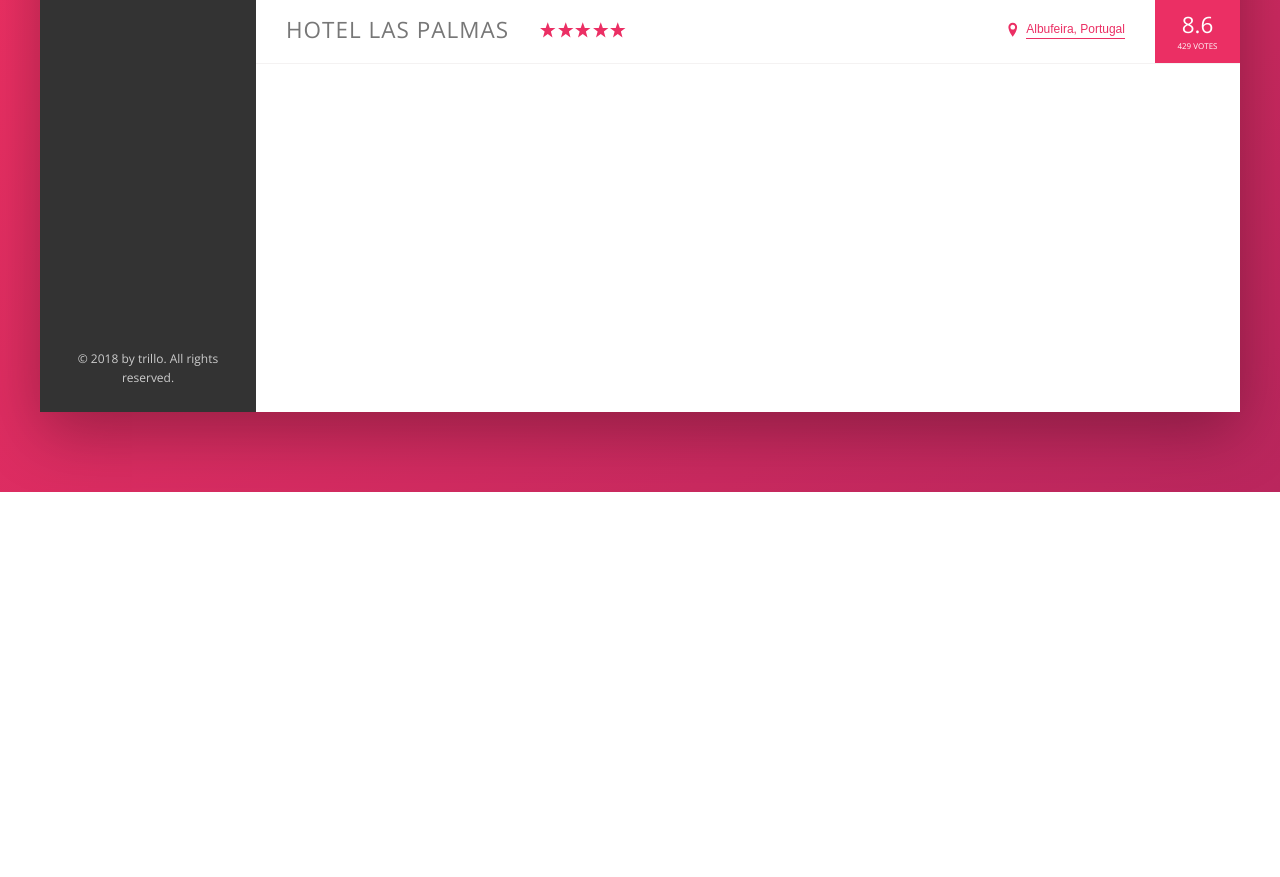
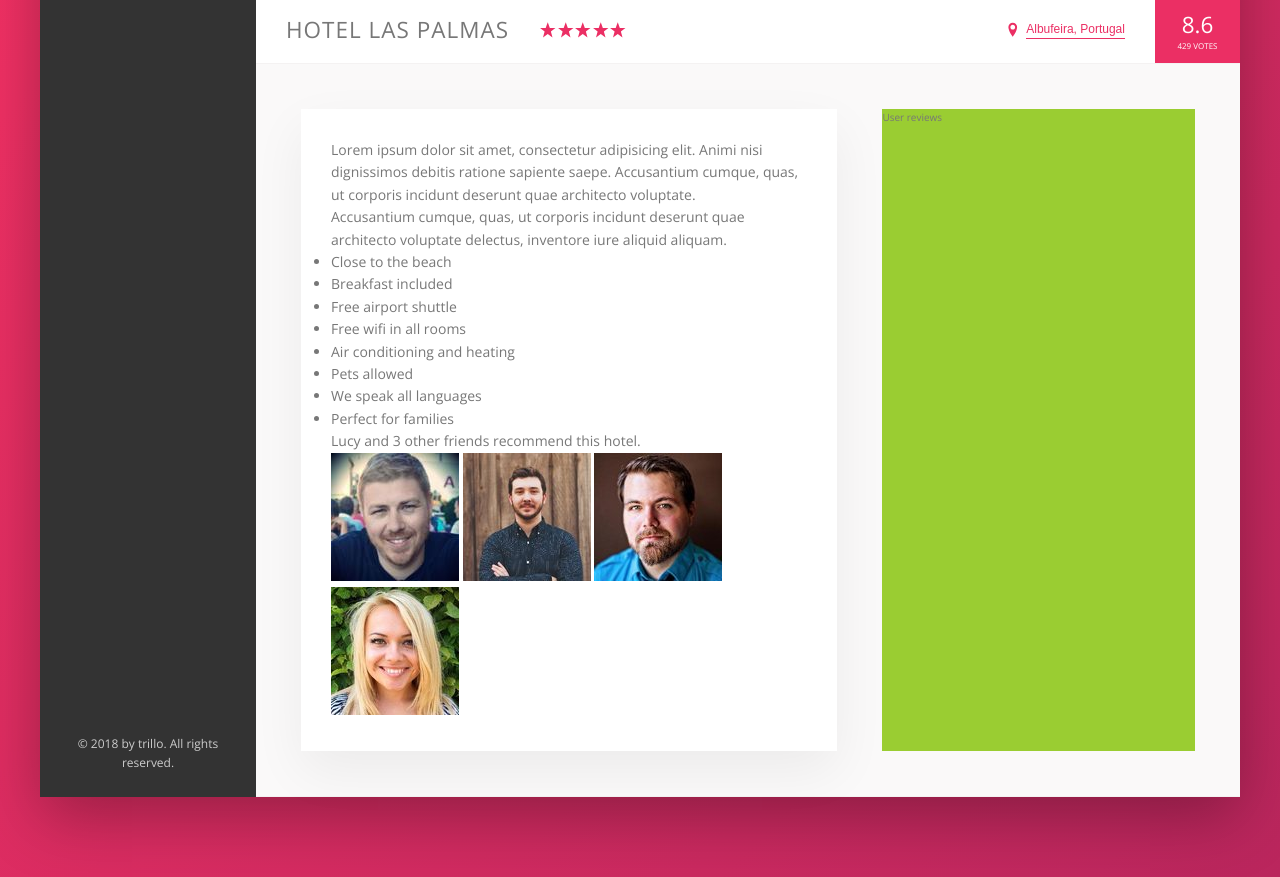
Before and after one commit to dcschmid/trillo, a website: page index.html in a window 1280 px wide. Shown: the part 538-1415 px from the top of the page. Before the commit the page ends 1030 px from the top, so only its background shows below. Drawn offline with nearby package versions, Linux system fonts and the light colour scheme; files that its build step writes are made by us from their sources.

Commit message:
Building the description section, part 1

```diff
--- a/index.html
+++ b/index.html
@@ -138,6 +138,44 @@
                             <div class="overview__rating-count">429 votes</div>
                         </div>
                     </div>
+
+                    <div class="detail">
+                        <div class="description">
+                            <p class="paragraph">
+                                Lorem ipsum dolor sit amet, consectetur adipisicing elit. Animi nisi dignissimos debitis ratione sapiente saepe. Accusantium cumque, quas, ut corporis incidunt deserunt quae architecto voluptate.
+                            </p>
+                            <p class="paragraph">
+                                Accusantium cumque, quas, ut corporis incidunt deserunt quae architecto voluptate delectus, inventore iure aliquid aliquam.
+                            </p>
+
+                            <ul class="list">
+                                <li class="list__item">Close to the beach</li>
+                                <li class="list__item">Breakfast included</li>
+                                <li class="list__item">Free airport shuttle</li>
+                                <li class="list__item">Free wifi in all rooms</li>
+                                <li class="list__item">Air conditioning and heating</li>
+                                <li class="list__item">Pets allowed</li>
+                                <li class="list__item">We speak all languages</li>
+                                <li class="list__item">Perfect for families</li>
+                            </ul>
+
+                            <div class="recommend">
+                                <p class="recommend__count">
+                                    Lucy and 3 other friends recommend this hotel.
+                                </p>
+                                <div class="recommend__friends">
+                                    <img src="img/user-3.jpg" alt="Friend 1" class="recommend__photo">
+                                    <img src="img/user-4.jpg" alt="Friend 2" class="recommend__photo">
+                                    <img src="img/user-5.jpg" alt="Friend 3" class="recommend__photo">
+                                    <img src="img/user-6.jpg" alt="Friend 4" class="recommend__photo">
+                                </div>
+                            </div>
+                        </div>
+
+                        <div class="user-reviews">
+                            User reviews
+                        </div>
+                    </div>
                 </main>
             </div>
         </div>
--- a/sass/_base.scss
+++ b/sass/_base.scss
@@ -13,6 +13,9 @@
   --color-grey-dark-3: #999;
 
   --shadow-dark: 0 2rem 6rem rgba(0,0,0,0.3);
+  --shadow-light:  0 2rem 5rem rgba(0,0,0,0.06);
+
+  --line: 1px solid var(--color-grey-light-2);
 }
 
 * {
--- a/sass/_components.scss
+++ b/sass/_components.scss
@@ -191,7 +191,7 @@
 .overview {
   display: flex;
   align-items: center;
-  border-bottom: 1px solid var(--color-grey-light-2);
+  border-bottom: var(--line);
 
   &__heading {
     font-size: 2.25rem;
--- a/sass/_layout.scss
+++ b/sass/_layout.scss
@@ -13,7 +13,7 @@
   height: 7rem;
   font-size: 1.4rem;
   background-color: #fff;
-  border-bottom: 1px solid var(--color-grey-light-2);
+  border-bottom: var(--line);
 }
 
 .content {
@@ -29,7 +29,27 @@
 }
 
 .hotel-view {
-  height: 80rem;
   flex: 1;
   background-color: #fff;
 }
+
+.detail {
+  display: flex;
+  padding: 4.5rem;
+  background-color: var(--color-grey-light-1);
+  border-bottom: var(--line);
+}
+
+.description {
+  font-size: 1.4rem;
+  background-color: #fff;
+  box-shadow: var(--shadow-light);
+  padding: 3rem;
+  flex: 0 0 60%;
+  margin-right: 4.5rem;
+}
+
+.user-reviews {
+  background-color: yellowgreen;
+  flex: 1;
+}
```
